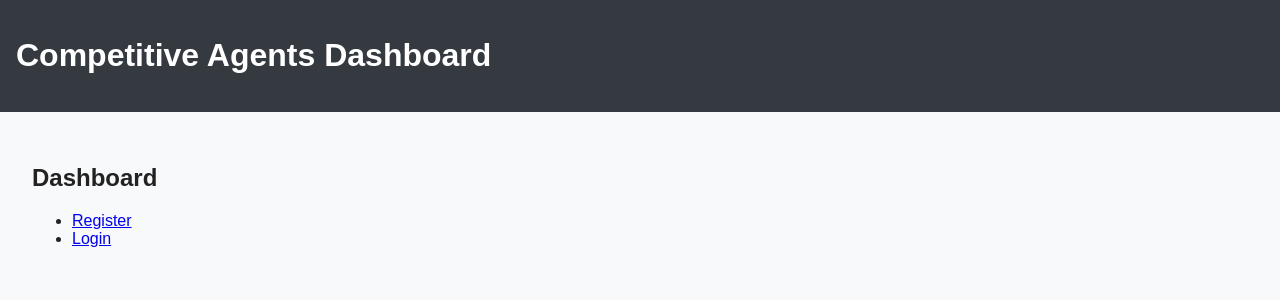
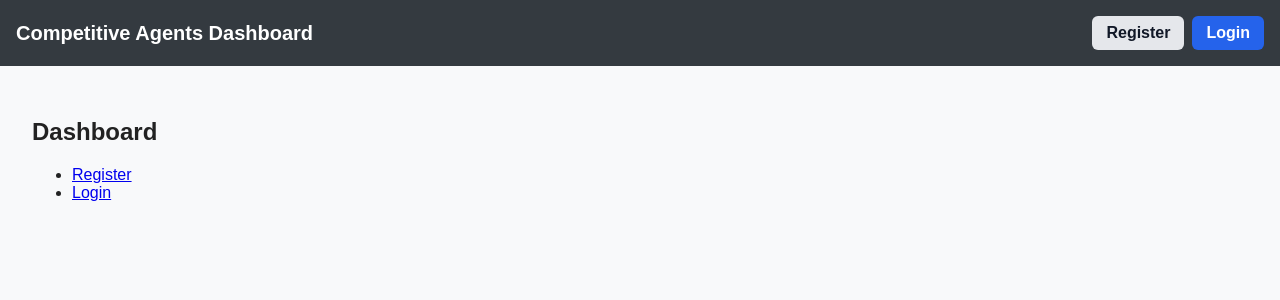
Before and after one commit to Wxvxl/CompetitiveAgentsSite, a Next.js app in the folder competitive-agent-site/: page / in a window 1280 px wide. Shown: the top 300 px of the page. Built offline with nearby package versions, Linux system fonts and the light colour scheme; no server answers.

Commit message:
Add Header component, replacing the static header in layout.tsx

```diff
--- a/competitive-agent-site/src/app/layout.tsx
+++ b/competitive-agent-site/src/app/layout.tsx
@@ -1,4 +1,5 @@
 import "./globals.css";
+import Header from "../components/layout/Header";
 
 export default function RootLayout({
   children,
@@ -8,9 +9,7 @@ export default function RootLayout({
   return (
     <html lang="en">
       <body>
-        <header>
-          <h1>Competitive Agents Dashboard</h1>
-        </header>
+        <Header />
         <main>{children}</main>
       </body>
     </html>
--- /dev/null
+++ b/competitive-agent-site/src/components/layout/Header.tsx
@@ -0,0 +1,91 @@
+"use client";
+import React from "react";
+import Button from "../ui/Button";
+import useAuth from "../../hooks/useAuth";
+
+export default function Header() {
+  const { user, isAdmin, logout, loading } = useAuth();
+
+  return (
+    <header
+      style={{
+        background: "#343a40",
+        color: "#fff",
+        padding: "1rem",
+        display: "flex",
+        alignItems: "center",
+        justifyContent: "space-between",
+      }}
+    >
+      <a href="/" style={{ color: "#fff", textDecoration: "none" }}>
+        <h1 style={{ margin: 0, fontSize: 20 }}>
+          Competitive Agents Dashboard
+        </h1>
+      </a>
+      <div>
+        {loading ? (
+          <span>Loading...</span>
+        ) : user ? (
+          <>
+            <span style={{ marginRight: 12 }}>
+              {user.email}
+              {isAdmin ? " (Admin)" : ""}
+            </span>
+            {isAdmin && (
+              <a
+                href="/admin"
+                style={{
+                  background: "#e5e7eb",
+                  color: "#111827",
+                  padding: "8px 14px",
+                  borderRadius: 6,
+                  fontWeight: 600,
+                  textDecoration: "none",
+                  marginRight: 8,
+                  display: "inline-block",
+                }}
+              >
+                Admin
+              </a>
+            )}
+            <Button onClick={logout} variant="ghost">
+              Logout
+            </Button>
+          </>
+        ) : (
+          <>
+            <a
+              href="/register"
+              style={{
+                background: "#e5e7eb",
+                color: "#111827",
+                padding: "8px 14px",
+                borderRadius: 6,
+                fontWeight: 600,
+                textDecoration: "none",
+                marginRight: 8,
+                display: "inline-block",
+              }}
+            >
+              Register
+            </a>
+            <a
+              href="/login"
+              style={{
+                background: "#2563eb",
+                color: "#fff",
+                padding: "8px 14px",
+                borderRadius: 6,
+                fontWeight: 600,
+                textDecoration: "none",
+                display: "inline-block",
+              }}
+            >
+              Login
+            </a>
+          </>
+        )}
+      </div>
+    </header>
+  );
+}
```
